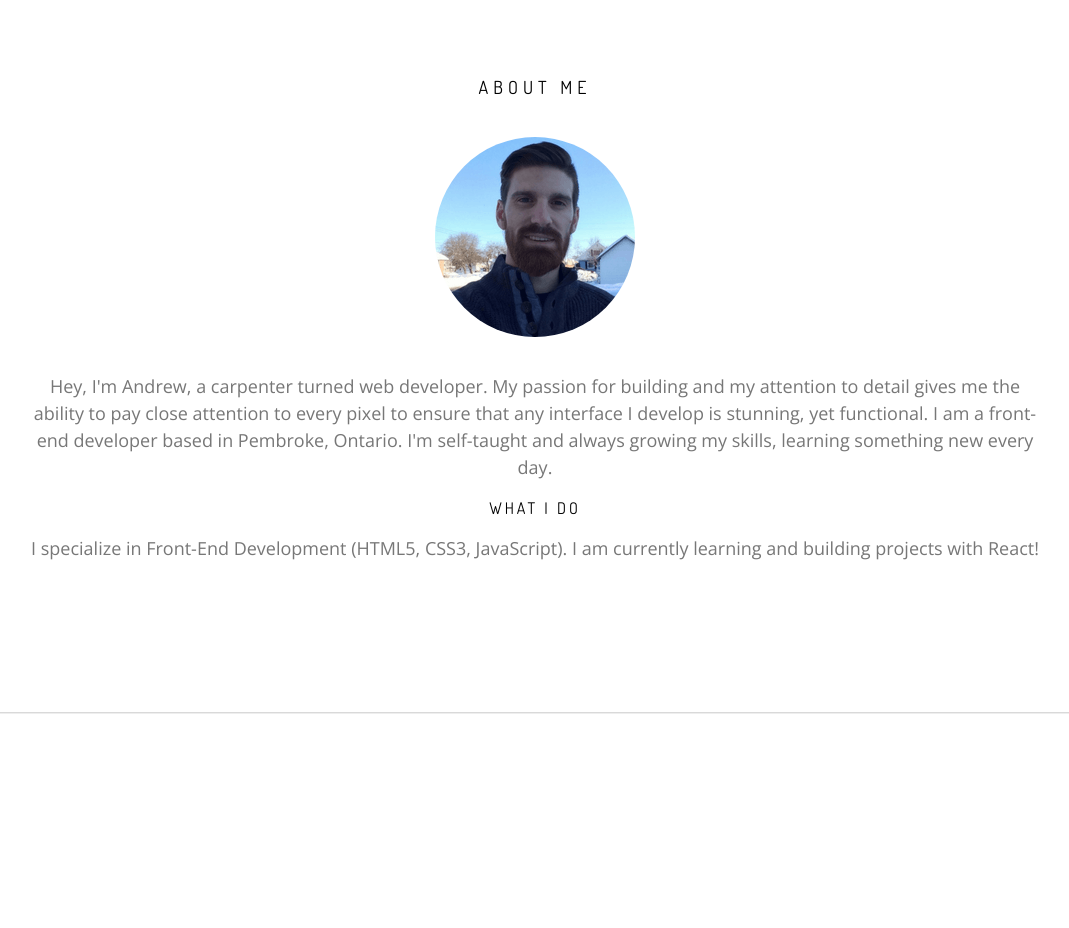
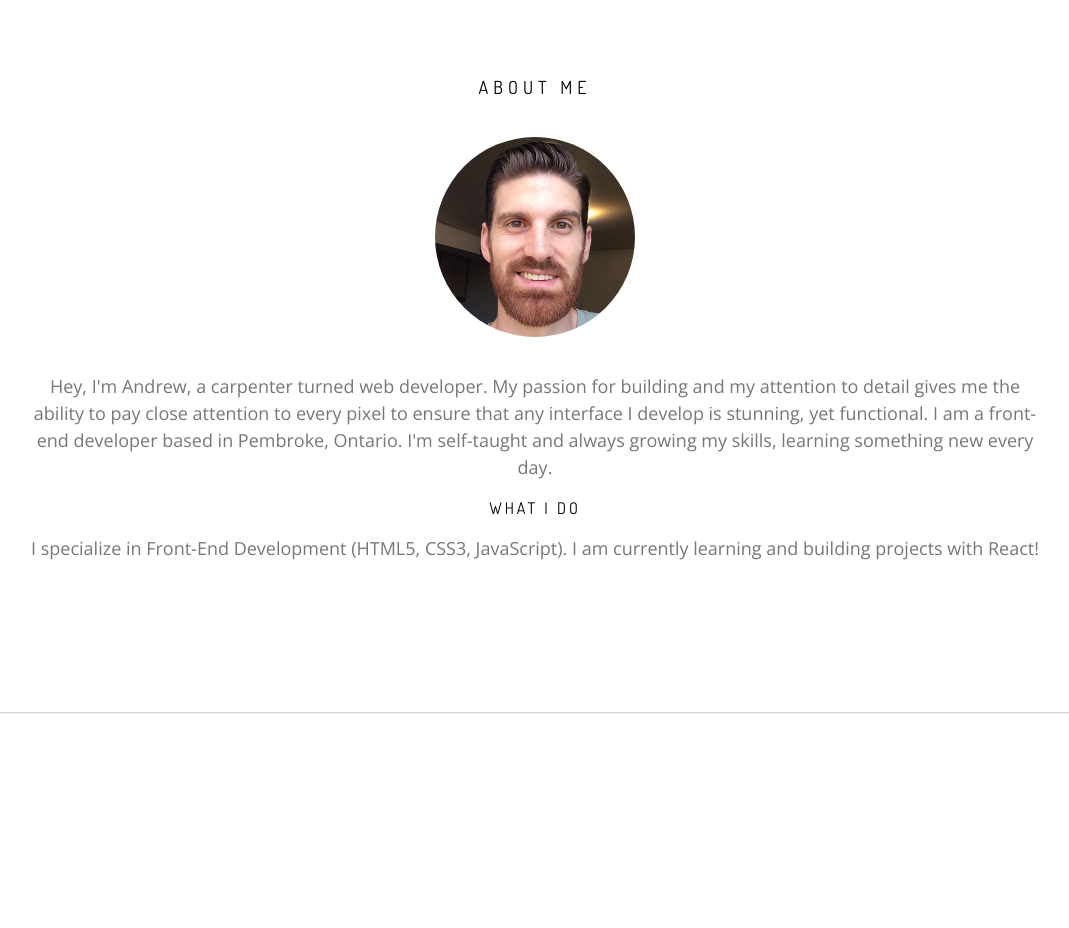
Before and after one commit to andrewchar/portfolio-V3, a website: page index.html in a window 1280 px wide. Shown: the part 940-1868 px from the top of the page, without its empty margins (105-1174 px from the left). Drawn offline with nearby package versions, Linux system fonts and the light colour scheme.

Commit message:
update selfie

```diff
--- a/index.html
+++ b/index.html
@@ -40,7 +40,7 @@
   <div class="container">
     <div class="about-content">
       <h2>about me</h2>
-      <img src="resource/images/about-me.png" alt="andrew charlebois portrait">
+      <img src="resource/images/about-me.jpg" alt="andrew charlebois portrait">
       <p>Hey, I'm Andrew, a carpenter turned web developer. My passion for building and my attention to detail gives me the ability to pay close attention to every pixel to ensure that any interface I develop is stunning, yet functional. I am a front-end developer based in Pembroke, Ontario. I'm self-taught and always growing my skills, learning something new every day.</p>
       <h3>what i do</h3>
       <p>I specialize in Front-End Development (HTML5, CSS3, JavaScript). I am currently learning and building projects with React!</p>
--- a/resource/css/style.css
+++ b/resource/css/style.css
@@ -222,6 +222,7 @@ section {
 .about img {
 	border-radius: 50%;
 	margin: 24px 0 14px;
+	width: 200px;
 }
 
 /*------------------------*/
--- a/resource/scss/style.css
+++ b/resource/scss/style.css
@@ -193,6 +193,7 @@ section {
 	img {
 		border-radius: 50%;
 		margin: 24px 0 14px;
+		width: 200px;
 	}
 }
 
```
Also changed, not shown: resource/images/about-me.jpg (added), resource/images/about-me.png (deleted), resource/js/script.js (line endings or trailing spaces), 2 other files.
